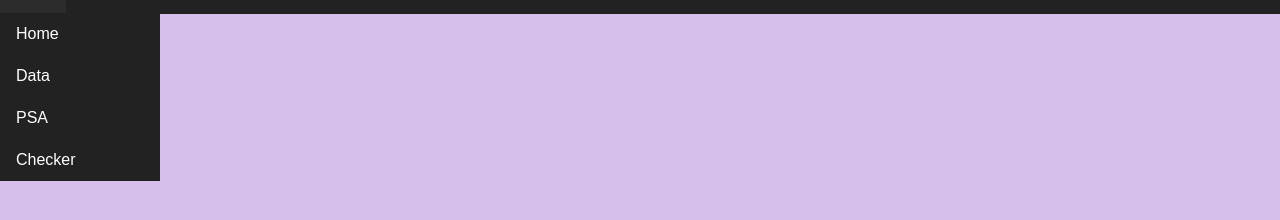
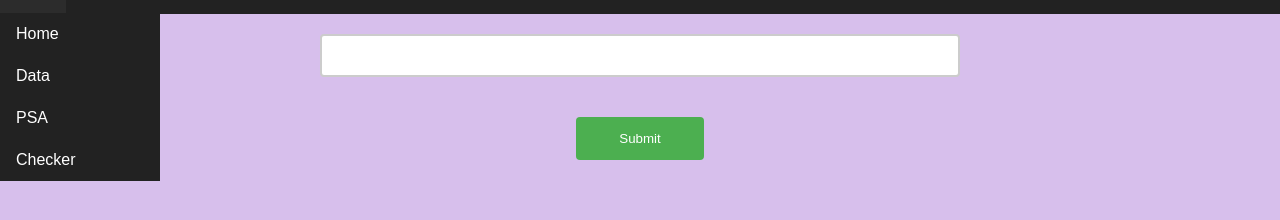
Before and after one commit to Jstowers1/Senior-Fall-PBL-Website, a plain HTML site: page Checker.html in a window 1280 px wide. Shown: the part 66-286 px from the top of the page. Drawn offline with Linux system fonts and the light colour scheme.

Commit message:
errors and errors

```diff
--- a/Checker.html
+++ b/Checker.html
@@ -5,6 +5,34 @@
     <link rel="stylesheet" href="styles.css">
     <script src="script.js"></script>
     <title>Fall STEM Senior PBL - Checker</title>
+
+    <style>
+      form {
+        display: flex;
+        flex-direction: column;
+        align-items: center;
+      }
+
+      input[type="text"] {
+        padding: 12px 20px;
+        width: 50%;
+        margin: 20px;
+        box-sizing: border-box;
+        border: 2px solid #ccc;
+        border-radius: 4px;
+      }
+
+      button[type="submit"] {
+        width: 10%;
+        background-color: #4CAF50;
+        color: white;
+        padding: 14px 20px;
+        margin: 20px;
+        border: none;
+        border-radius: 4px;
+        cursor: pointer;
+      }
+    </style>
 
 
 
@@ -25,6 +53,14 @@
 
 </head>
 <body>
+  <form id="myForm">
+    <input type="text" id="userInput">
+    <button type="submit" id="submit">Submit</button>
+  </form>
+
+  <div id="result"></div>
+
+  <script src="detector.js"></script>
 
 </body>
 </html>
--- /dev/null
+++ b/detector.js
@@ -0,0 +1,23 @@
+import axios from 'axios';
+
+async function run(text) {
+    try {
+        const response = await axios.post(
+            'https://api.sapling.ai/api/v1/aidetect',
+            {
+                key: 'OGE1TGHIQLUHAABHHHZ84NVZ5RUIMGPQ',
+                text,
+            },
+        );
+        const {status, data} = response;
+        console.log({status});
+        console.log(JSON.stringify(data, null, 4));
+    } catch (err) {
+        const { msg } = err.response.data;
+        console.log({err: msg});
+    }
+}
+
+run('This is sample text').then(data => {
+    document.getElementById('result').innerText = JSON.stringify(data);
+  })
```
